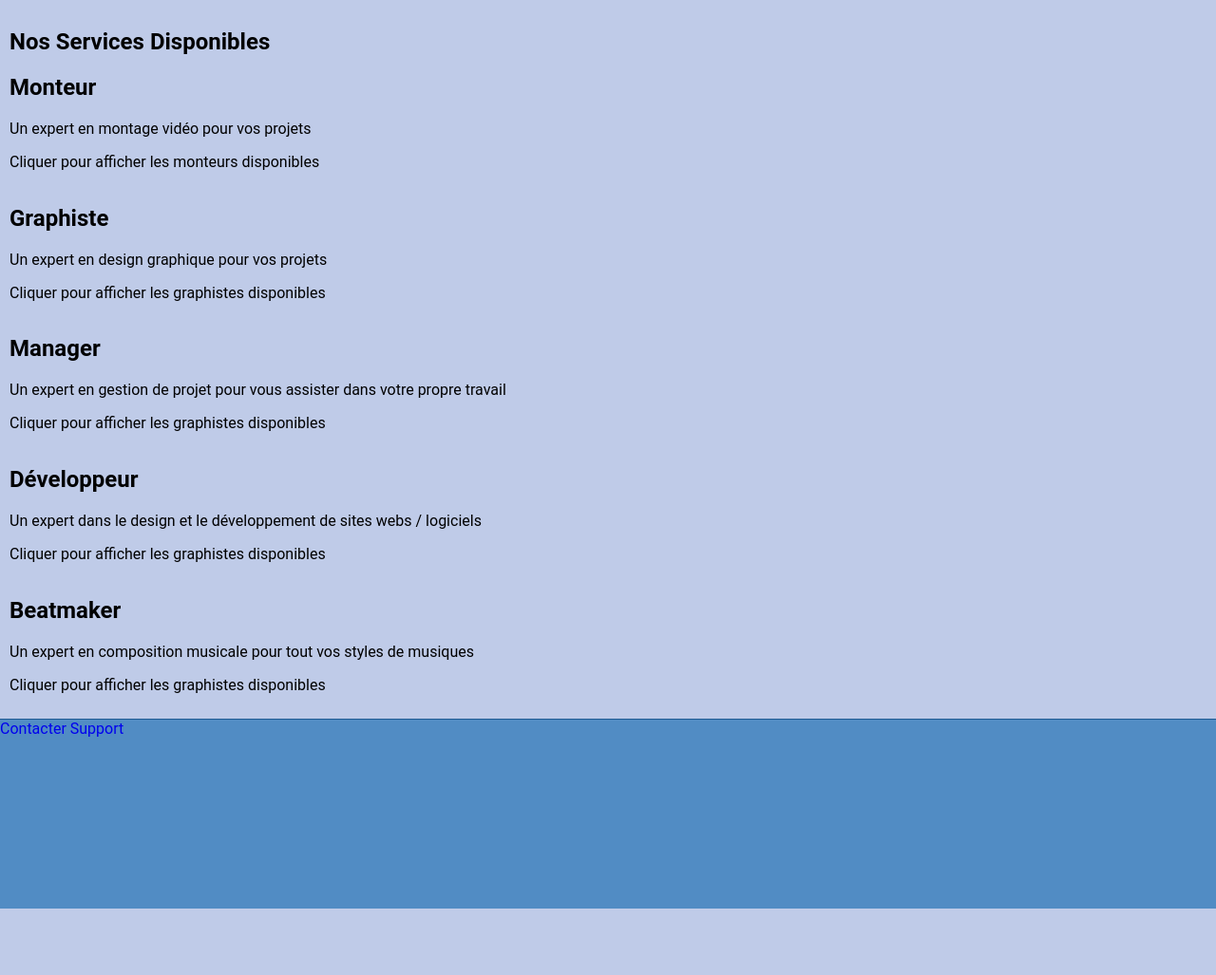
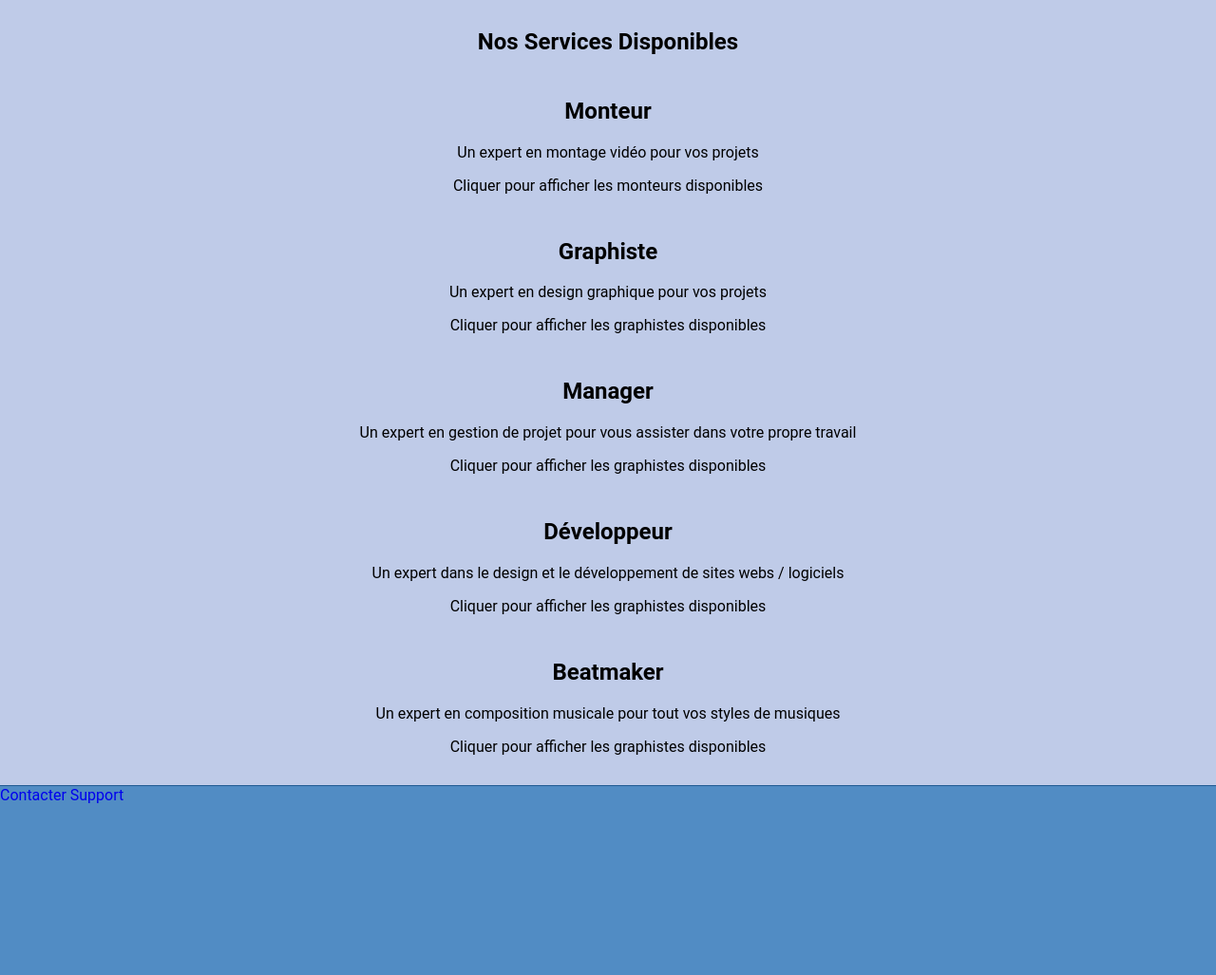
Before and after one commit to Neplexx/PROJET-WEB, a PHP site: page /html/recherche.html in a window 1280 px wide. Shown: the part 93-1120 px from the top of the page at 95% size. Before the commit the page ends 1050 px from the top, so only its background shows below. Run offline with PHP 8.4, Linux system fonts and the light colour scheme.

Commit message:
Centrer recherche

```diff
--- a/styles/style.css
+++ b/styles/style.css
@@ -16,16 +16,6 @@
     max-height: 0;
     overflow: hidden;
 
-}
-input[type="checkbox"]:checked + .noms{
-    transition: max-height 0.3s ease-out;
-    max-height: 200px;
-    overflow-y: auto;
-    border: 1px solid var(--bleu-bordure);
-    padding:10px;
-    border-radius: 5px;
-    margin-top: 10px;
-    background-color: var(--bleu-fond);
 }
 header{
     display: flex;
@@ -67,9 +57,6 @@ body {
 main{
     background-color: var(--bleu-fond);
 }
-main > section {
-    padding : 10px;
-}
 footer{
     background-color: var(--bleu-principal);
     height: 200px;
@@ -77,6 +64,25 @@ footer{
 }
 .conteneur {
 display: flex;
+}
+section{
+    padding: 10px;
+}
+h1{
+    text-align: center;
+}
+article{
+    padding: 5px;
+    text-align: center;
+}
+input[type="checkbox"]:checked + .noms{
+    transition: max-height 0.3s ease-out;
+    max-height: 200px;
+    border: 1px solid var(--bleu-bordure);
+    padding:10px;
+    border-radius: 5px;
+    margin-top: 10px;
+    background-color: var(--bleu-fond);
 }
 #BeauDiapo {
     position: relative;
```
